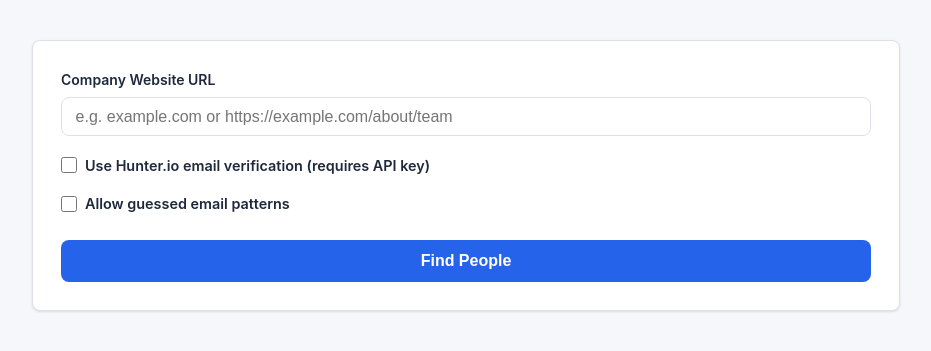
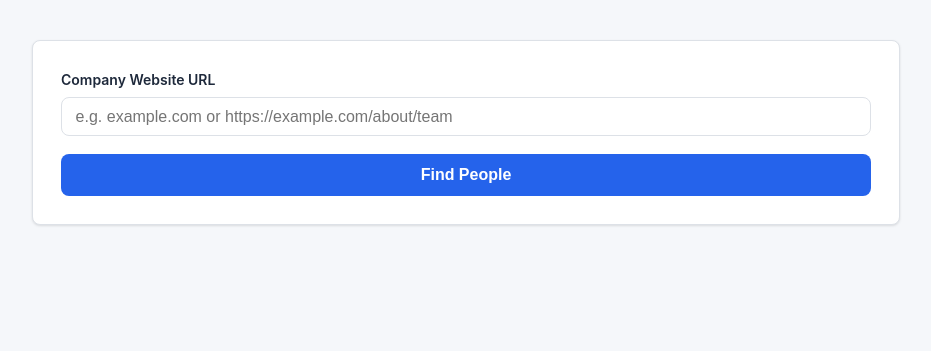
Before and after one commit to Zxrconium/find-peoples, a Flask app: page / in a window 1280 px wide. Shown: the part 115-466 px from the top of the page, without its empty margins (174-1105 px from the left). Run offline with Flask 3, Linux system fonts and the light colour scheme.

Commit message:
Remove email discovery; update UI to new column set
- Drop Hunter.io and guessed-email checkboxes from the form
- Update results table to Name | Company | Role Title | Result Type | LinkedIn Search | Source URL
- Remove renderEmail() and email status badge logic
- Remove 'Enriching emails…' loading stage
- POST /find no longer sends use_hunter / allow_guess
- Remove HUNTER_API_KEY from .env.example

Co-Authored-By: Claude Sonnet 4.6 <noreply@anthropic.com>
Claude-Session: https://claude.ai/code/session_01TpdAWR5GFNG4z9gAojRu6N

```diff
--- a/templates/index.html
+++ b/templates/index.html
@@ -213,9 +213,6 @@
     .badge-blue  { background: #dbeafe; color: var(--blue); }
     .badge-yellow{ background: #fef9c3; color: var(--yellow); }
 
-    .email-guess { font-style: italic; color: var(--muted); }
-    .email-none  { color: var(--gray); font-style: italic; }
-
     .link-linkedin {
       color: var(--primary);
       text-decoration: none;
@@ -285,17 +282,6 @@
         />
       </div>
 
-      <div class="checkbox-group">
-        <label class="checkbox-item">
-          <input type="checkbox" id="chk-hunter" />
-          Use Hunter.io email verification (requires API key)
-        </label>
-        <label class="checkbox-item">
-          <input type="checkbox" id="chk-guess" />
-          Allow guessed email patterns
-        </label>
-      </div>
-
       <button class="btn btn-primary" id="find-btn" onclick="startFind()">
         Find People
       </button>
@@ -325,8 +311,9 @@
               <th>Name</th>
               <th>Company</th>
               <th>Role Title</th>
-              <th>Email</th>
-              <th>LinkedIn Profile</th>
+              <th>Result Type</th>
+              <th>LinkedIn Search</th>
+              <th>Source URL</th>
             </tr>
           </thead>
           <tbody id="results-tbody"></tbody>
@@ -375,29 +362,6 @@
       });
     }
 
-    function renderEmail(person) {
-      const status = person.email_status;
-      const email = person.email;
-
-      if (!email || status === 'not_found') {
-        return '<span class="email-none">Not found</span>';
-      }
-
-      if (status === 'verified') {
-        return `${escHtml(email)}<span class="badge badge-green">verified</span>`;
-      }
-      if (status === 'found_on_site') {
-        return `${escHtml(email)}<span class="badge badge-blue">found on site</span>`;
-      }
-      if (status === 'hunter_confident') {
-        return `${escHtml(email)}<span class="badge badge-yellow">Hunter.io</span>`;
-      }
-      if (status === 'pattern_guess') {
-        return `<span class="email-guess">${escHtml(email)}</span>`;
-      }
-      return escHtml(email);
-    }
-
     function escHtml(str) {
       if (!str) return '';
       return str
@@ -412,14 +376,24 @@
       tbody.innerHTML = '';
       people.forEach(p => {
         const tr = document.createElement('tr');
+        const resultType = p.result_type || 'Primary People/HR';
+        const isExec = resultType.toLowerCase().includes('exec');
+        const badgeClass = isExec ? 'badge-yellow' : 'badge-blue';
+        const sourceUrl = p.source_url || '';
+        const sourceDisplay = sourceUrl ? sourceUrl.replace(/^https?:\/\//, '').substring(0, 40) + (sourceUrl.length > 50 ? '…' : '') : '—';
         tr.innerHTML = `
           <td>${escHtml(p.name)}</td>
           <td>${escHtml(p.company)}</td>
           <td>${escHtml(p.role_title)}</td>
-          <td>${renderEmail(p)}</td>
+          <td><span class="badge ${badgeClass}">${escHtml(resultType)}</span></td>
           <td>
             ${p.linkedin_url
               ? `<a class="link-linkedin" href="${escHtml(p.linkedin_url)}" target="_blank" rel="noopener noreferrer">Search LinkedIn</a>`
+              : '—'}
+          </td>
+          <td>
+            ${sourceUrl
+              ? `<a class="link-linkedin" href="${escHtml(sourceUrl)}" target="_blank" rel="noopener noreferrer" title="${escHtml(sourceUrl)}">${escHtml(sourceDisplay)}</a>`
               : '—'}
           </td>
         `;
@@ -434,9 +408,6 @@
         return;
       }
 
-      const useHunter = document.getElementById('chk-hunter').checked;
-      const allowGuess = document.getElementById('chk-guess').checked;
-
       document.getElementById('find-btn').disabled = true;
       hideAllSections();
       showSection('status-section');
@@ -449,7 +420,6 @@
         [4000, 'Crawling team pages…'],
         [7000, 'Extracting people…'],
         [10000,'Running AI analysis…'],
-        [14000,'Enriching emails…'],
       ];
       const timers = stages.map(([delay, msg]) =>
         setTimeout(() => setStatus(msg), delay)
@@ -459,7 +429,7 @@
         const resp = await fetch('/find', {
           method: 'POST',
           headers: { 'Content-Type': 'application/json' },
-          body: JSON.stringify({ url, use_hunter: useHunter, allow_guess: allowGuess }),
+          body: JSON.stringify({ url }),
         });
 
         timers.forEach(clearTimeout);
```
Also changed, not shown: 1 other file.
